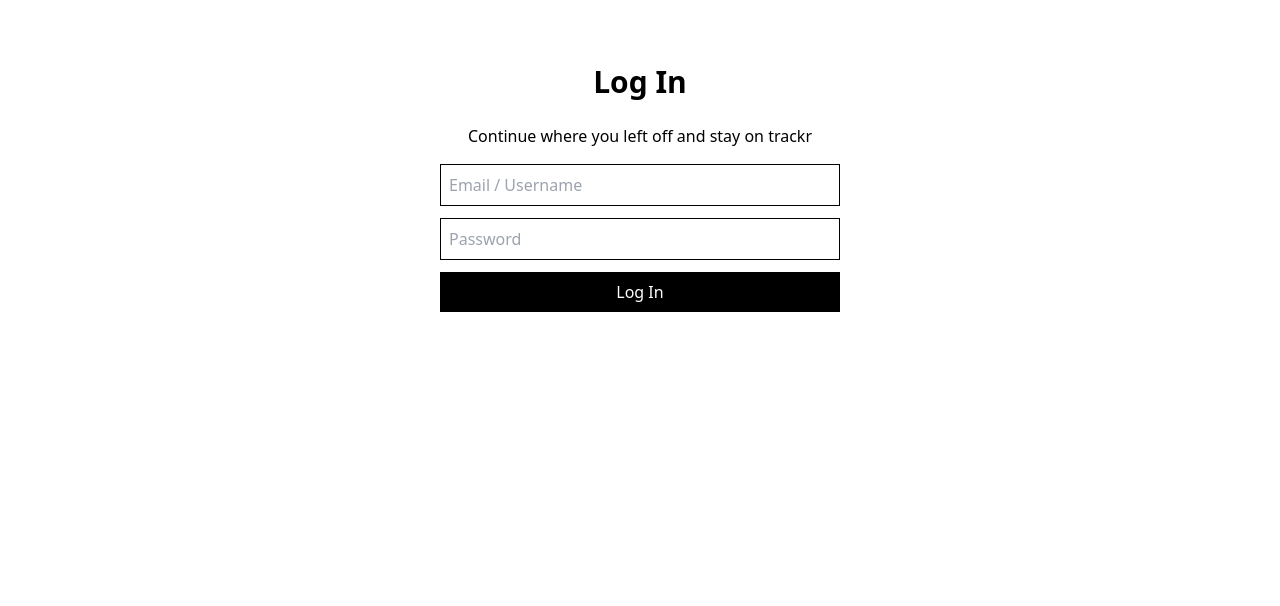
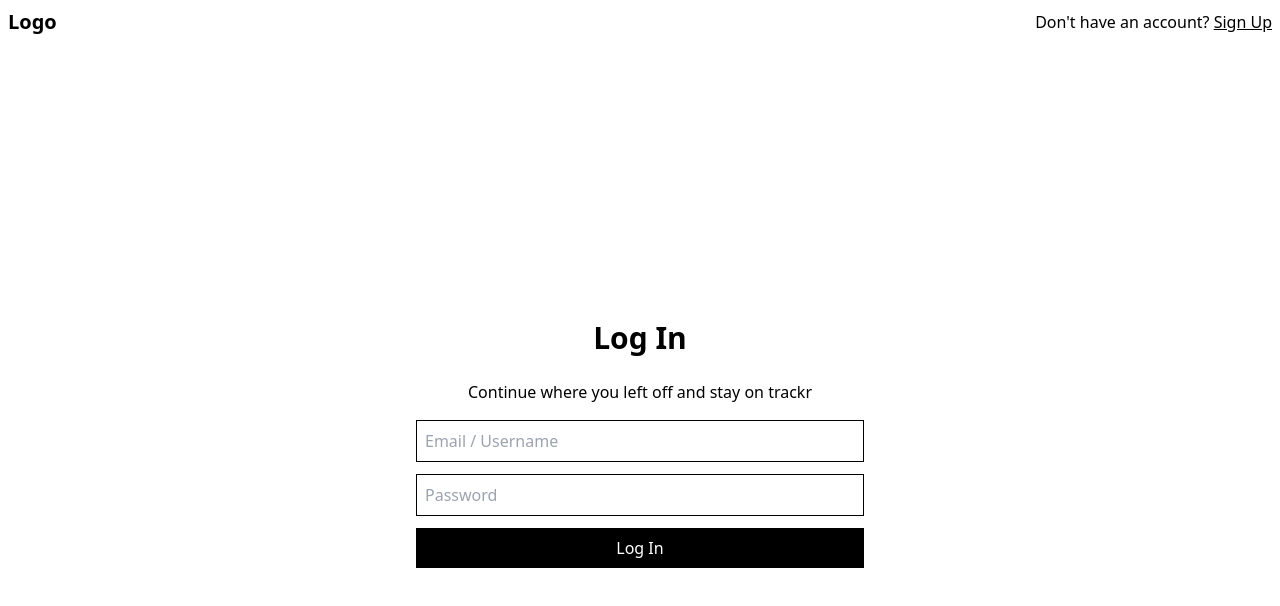
Before and after one commit to kanzoonrekza/trackr-app, a React (Vite) app: page /login in a window 1280 px wide. Shown: the top 606 px of the page. Built offline with nearby package versions, Linux system fonts and the light colour scheme.

Commit message:
Add authentication layout and complete signup/login page slicing

```diff
--- a/src/components/form.tsx
+++ /dev/null
@@ -1,28 +0,0 @@
-
-export default function Form() {
-	return (
-		<div className="bg-white max-w-md mx-auto p-6 mt-10">
-			<h2 className="text-center text-3xl font-semibold">Sign Up</h2>
-			<p className="text-center mt-6">
-				Start tracking by creating your account today for free!
-			</p>
-			<form>
-				<div className="mt-4 mb-3">
-					<input
-						type="email"
-						placeholder="Email"
-						className="w-full p-2 border border-black"
-					/>
-				</div>
-				<div>
-					<input
-						type="password"
-						placeholder="Password"
-						className="w-full p-2 border border-black"
-					/>
-				</div>
-				<button className="mt-3 w-full p-2 text-white bg-black">Sign Up</button>
-			</form>
-		</div>
-	);
-}
--- /dev/null
+++ b/src/components/header-login.tsx
@@ -0,0 +1,15 @@
+import { Link } from "@tanstack/react-router";
+
+export default function Header() {
+	return (
+		<div className="bg-white">
+			<div className="flex justify-between max-w-screen-xl items-center p-2 mx-auto">
+				<Link className="text-xl font-bold" to="/dashboard">Logo</Link>
+				<p className="font-medium">
+					<span>Don't have an account? </span>
+					<Link className="underline" to="/signup">Sign Up</Link>
+				</p>
+			</div>
+		</div>
+	);
+}
--- /dev/null
+++ b/src/components/header-signup.tsx
@@ -0,0 +1,15 @@
+import { Link } from "@tanstack/react-router";
+
+export default function Header() {
+	return (
+		<div className="bg-white">
+			<div className="flex justify-between max-w-screen-xl items-center p-2 mx-auto">
+				<Link className="text-xl font-bold" to="/dashboard">Logo</Link>
+				<p className="font-medium">
+					<span>Already have an account? </span>
+					<Link className="underline" to="/login">Log In</Link>
+				</p>
+			</div>
+		</div>
+	);
+}
--- /dev/null
+++ b/src/layout/login-layout.tsx
@@ -0,0 +1,14 @@
+import Header from "../components/header-login";
+
+export default function LoginLayout({
+	children,
+}: {
+	children: React.ReactNode;
+}) {
+	return (
+		<div>
+			<Header />
+			<main>{children}</main>
+		</div>
+	);
+}
--- /dev/null
+++ b/src/layout/signup-layout.tsx
@@ -0,0 +1,14 @@
+import Header from "../components/header-signup";
+
+export default function SignupLayout({
+	children,
+}: {
+	children: React.ReactNode;
+}) {
+	return (
+		<div>
+			<Header />
+			<main>{children}</main>
+		</div>
+	);
+}
--- a/src/routes/login.lazy.tsx
+++ b/src/routes/login.lazy.tsx
@@ -1,5 +1,6 @@
 import { createLazyFileRoute } from "@tanstack/react-router";
 import { FormEvent } from "react";
+import LoginLayout from "../layout/login-layout";
 
 export const Route = createLazyFileRoute("/login")({
     component: Login,
@@ -12,7 +13,9 @@ export default function Login() {
     };
 
     return (
-      <div className="bg-white max-w-md mx-auto p-6 mt-10">
+        <LoginLayout>
+            <div className="flex justify-center items-center min-h-screen bg-white">
+                <div className="bg-white max-w-md w-full">
                     <h2 className="text-center text-3xl font-semibold">Log In</h2>
                     <p className="text-center mt-6">
                         Continue where you left off and stay on trackr
@@ -37,5 +40,7 @@ export default function Login() {
                         </button>
                     </form>
                 </div>
+            </div>
+        </LoginLayout>
     );
 }
--- a/src/routes/signup.lazy.tsx
+++ b/src/routes/signup.lazy.tsx
@@ -1,5 +1,6 @@
 import { createLazyFileRoute } from "@tanstack/react-router";
 import { FormEvent } from "react";
+import SignupLayout from "../layout/signup-layout";
 
 export const Route = createLazyFileRoute("/signup")({
     component: Signup,
@@ -10,8 +11,11 @@ export default function Signup() {
         event.preventDefault();
         console.log("Signup");
     };
+
     return (
-            <div className="bg-white max-w-md mx-auto p-6 mt-10">
+        <SignupLayout>
+            <div className="flex justify-center items-center min-h-screen bg-white">
+                <div className="bg-white max-w-md w-full">
                     <h2 className="text-center text-3xl font-semibold">Sign Up</h2>
                     <p className="text-center mt-6">
                         Start tracking by creating your account today for free!
@@ -31,8 +35,12 @@ export default function Signup() {
                                 className="w-full p-2 border border-black"
                             />
                         </div>
-                    <button className="mt-3 w-full p-2 text-white bg-black">Sign Up</button>
+                        <button type="submit" className="mt-3 w-full p-2 text-white bg-black">
+                            Sign Up
+                        </button>
                     </form>
                 </div>
+            </div>
+        </SignupLayout>
     );
 }
```
Lines whose indentation alone changed are shown as unchanged.
